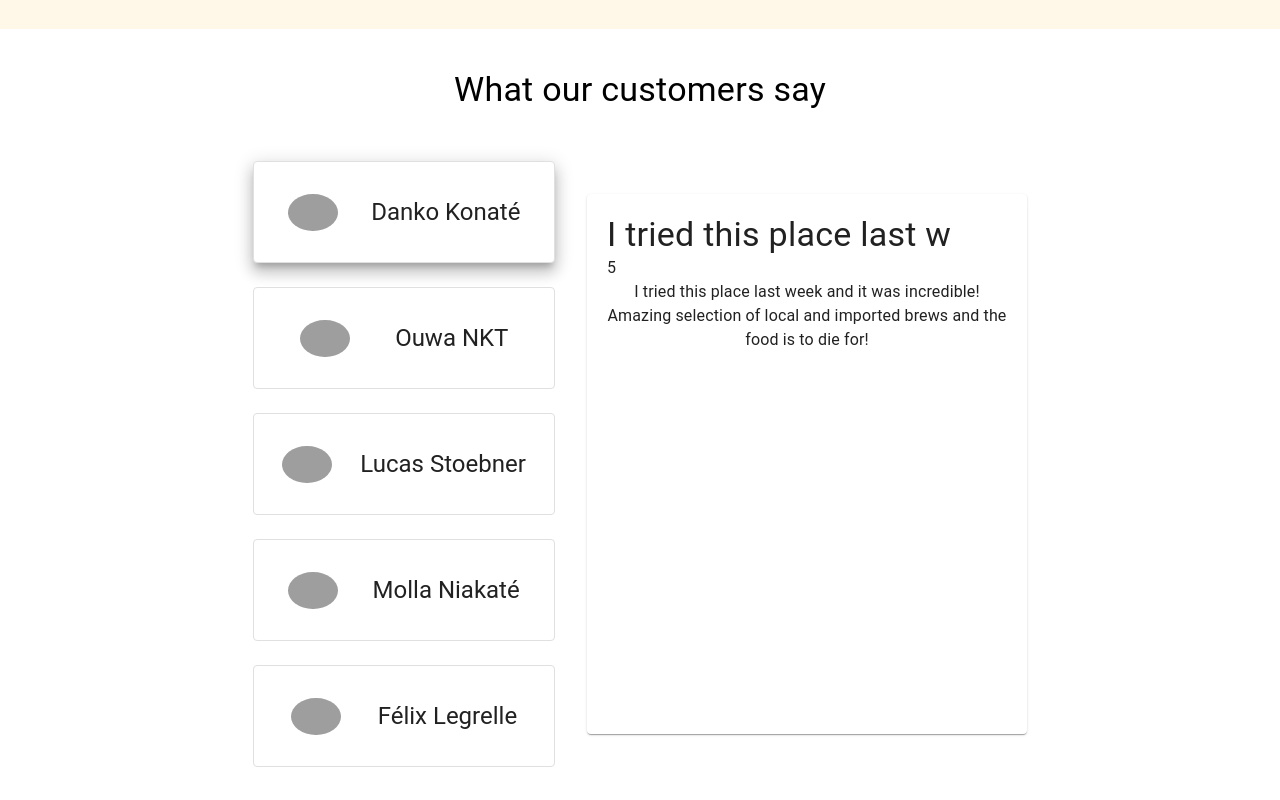
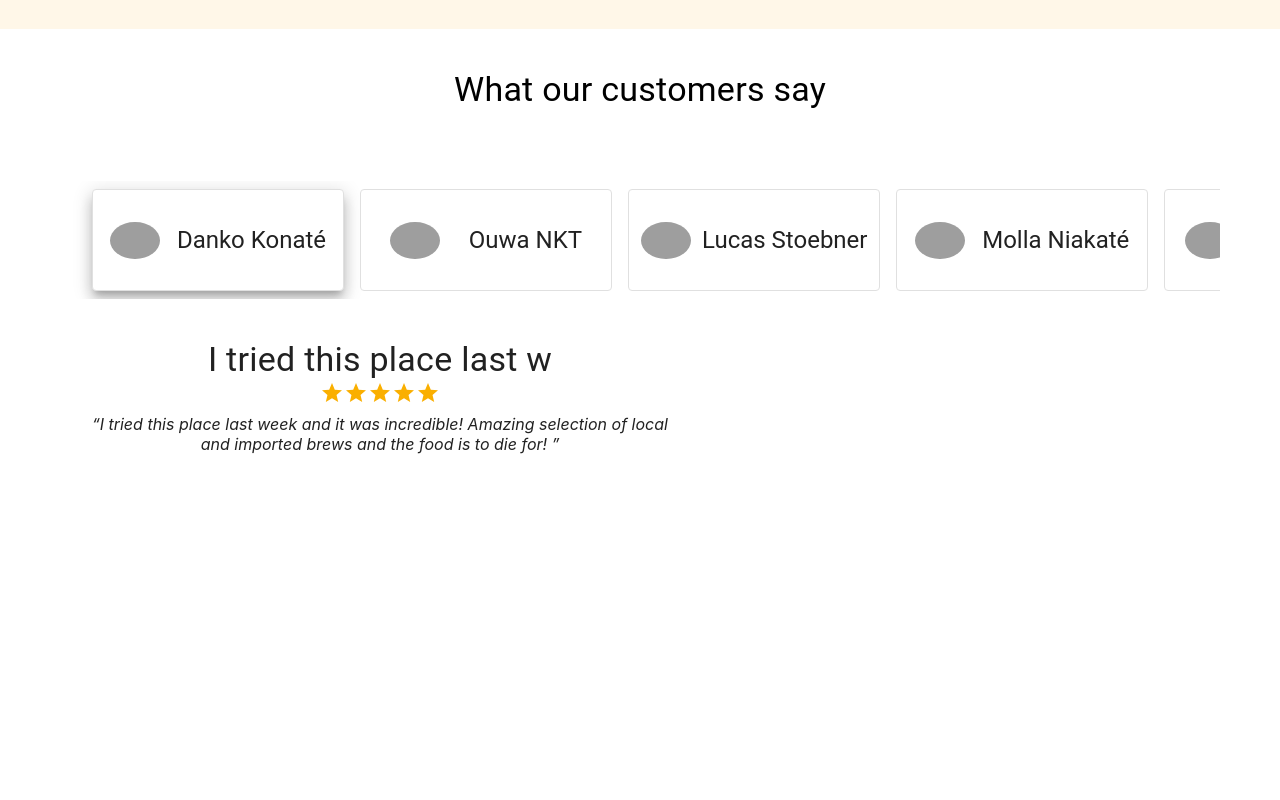
Before and after one commit to mamadou-niakate/feelfresh, a React (Create React App) app: page / in a window 1280 px wide. Shown: the part 2580-3380 px from the top of the page. Built offline with nearby package versions, Linux system fonts and the light colour scheme; grey boxes are pictures that could not be loaded.

Commit message:
manage rating

```diff
--- a/src/Testimanial/Review.js
+++ b/src/Testimanial/Review.js
@@ -1,5 +1,5 @@
-import { Paper, Typography } from '@mui/material'
-import React from 'react'
+import { Paper, Rating, Typography } from '@mui/material'
+import React, { useEffect, useState } from 'react'
 import { makeStyles } from '@mui/styles';
 
 const useStyles = makeStyles({
@@ -7,10 +7,10 @@ const useStyles = makeStyles({
         display: 'flex',
         flexDirection: 'column',
         justifyContent: 'flex-start',
-        alignItems: 'flex-start',
-        minHeight: 500,
-        width: 400,
-        backgroundColor: '#FFF7E8',
+        alignItems: 'fcenter',
+        minHeight: 300,
+        width: '50%',
+        margin: 'auto',
         padding: 20,
     }
 });
@@ -18,11 +18,21 @@ const useStyles = makeStyles({
 const Review = ({review}) => {
     const classes = useStyles();
     const { rating, text } = review
+
     return (
-        <Paper className={classes.root} elevation={1}>
+        <Paper className={classes.root} elevation={0}>
             <Typography component={'h4'} variant='h4'>{text?.substr(0,25)}</Typography>
-            <Typography>{rating}</Typography>
-            <Typography>{text}</Typography>
+            <Typography component={'h6'} variant='h6'>
+                {rating && (
+                    <Rating
+                        name="simple-controlled"
+                        value={parseInt(rating)}
+                        alignSelf={'center'}
+                        readOnly
+                    />
+                )}
+            </Typography>
+            <Typography component={'q'} variant="q" style={{ fontStyle: 'italic' }}>{text}</Typography>
         </Paper>
     )
 }
--- a/src/Testimanial/Testimonial.js
+++ b/src/Testimanial/Testimonial.js
@@ -1,5 +1,5 @@
 import React from 'react'
-import { Grid, Paper, Typography } from '@mui/material'
+import { Box, Grid, Paper, Toolbar, Typography } from '@mui/material'
 import { testimonials } from '../data'
 import Review from './Review'
 import { makeStyles } from '@mui/styles';
@@ -18,7 +18,7 @@ const useStyles = makeStyles({
         justifyContent: 'space-evenly',
         alignItems: 'center',
         height: 100,
-        width: 300,
+        width: 250,
         cursor: 'pointer',
         border: '1px solid #E0E0E0',
     },
@@ -33,6 +33,14 @@ const useStyles = makeStyles({
         fontWeight: 'bold',
         textAlign: 'left',
     },
+    review: {
+        height: '100%',
+        width: '100%',
+        backgroundColor: '#F2F2F2',
+        '& >:last-child': {
+            wordBreak: 'break-word',
+        }
+    }
 });
 
 
@@ -56,7 +64,32 @@ export const Testimonial = () => {
             <Typography variant='h4' style={{ textAlign: 'center' }} className={classes.sectionTitle}>
                 What our customers say
             </Typography>
-            <Grid container justifyContent={'center'} alignItems={"center"} spacing={4}>
+            <Toolbar
+                component="nav"
+                variant="dense"
+                sx={{ justifyContent: 'space-between', overflowX: 'auto' }}
+            >
+                {testimonials.map((testimonial) => (
+                    <Box
+                        color="inherit"
+                        noWrap
+                        key={testimonial._id}
+                        variant="body2"
+                        sx={{ p: 1, flexShrink: 0 }}
+                        onClick={() => handleReviewChange(testimonial)}
+                    >
+                        <Paper
+                            className={classes.authorDiv}
+                            elevation={selectedAuthor === testimonial.author ? 10 : 0}
+                        >
+                            <img className={classes.avatar} src={'https://cdn-icons-png.flaticon.com/512/147/147144.png'} alt={testimonial.author} />
+                            <Typography variant='h5'>{testimonial.author}</Typography>
+                        </Paper>
+                    </Box>
+                ))}
+            </Toolbar>
+            <Review review={review} />
+            {/* <Grid container justifyContent={'center'} alignItems={"center"} spacing={4}>
                 <Grid item>
                     <Grid container flexDirection={'column'} spacing={3}>
                         {testimonials.map((testimonial) => (
@@ -75,7 +108,7 @@ export const Testimonial = () => {
                 <Grid item>
                     <Review review={review} />
                 </Grid>
-            </Grid>
+            </Grid>   */}
         </div>
   )
 }
```
Also changed, not shown: src/Location/LocationMap.js (line endings or trailing spaces).
